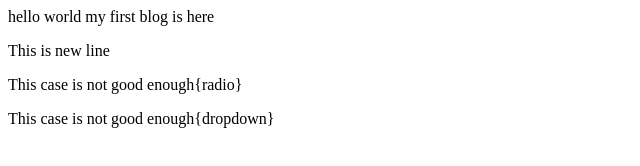
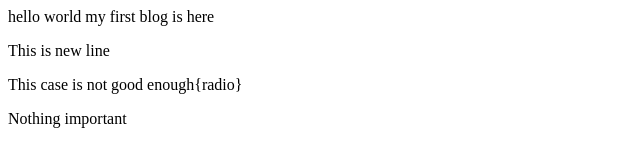
Before and after one commit to KaziAbdullahAlMamun1/localRepo, a plain HTML site: page index.html in a window 1280 px wide. Shown: the whole page, without its empty margins (0-640 px from the left). Drawn offline with Linux system fonts and the light colour scheme.

Commit message:
Update index.html

```diff
--- a/index.html
+++ b/index.html
@@ -2,5 +2,4 @@
 <p>This is new line</p>
 
 <p>This case is not good enough{radio}</p>
-
-<p>This case is not good enough{dropdown}</p>
+<p>Nothing important</p>
```
